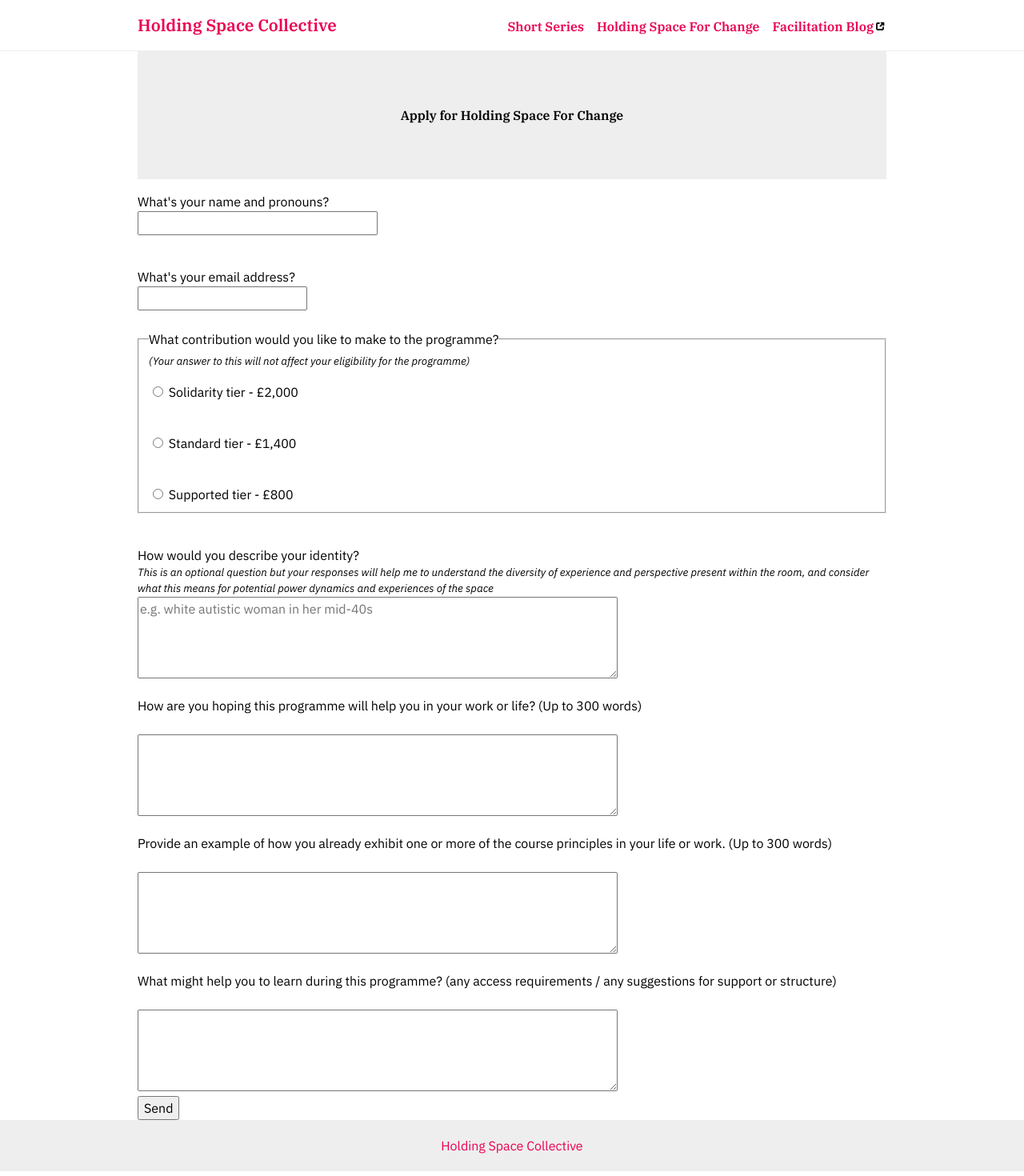
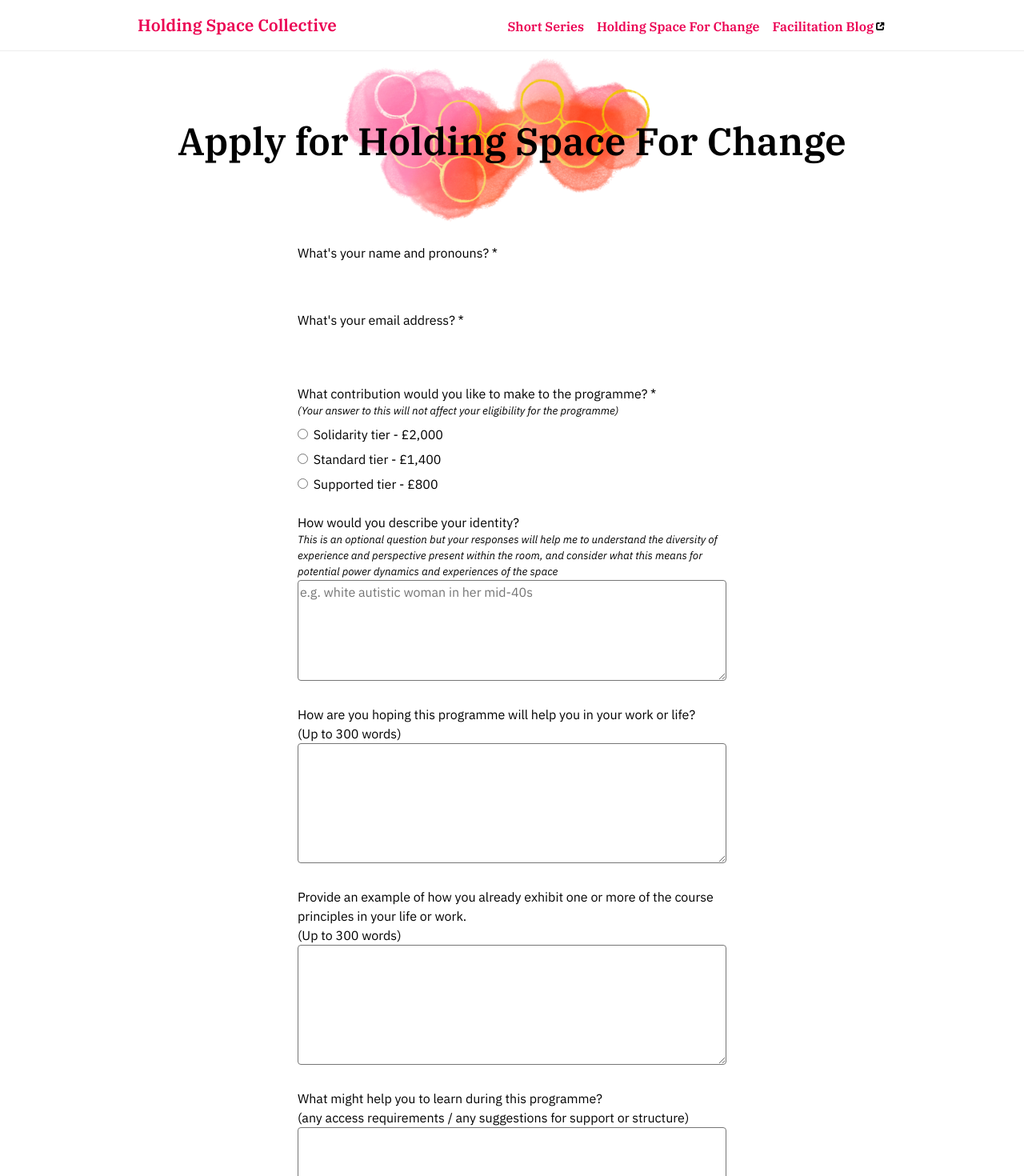
Before and after one commit to cookiewolf/holding-space, a SvelteKit app: page /holding-space-for-change/apply in a window 1280 px wide. Shown: the top 1470 px of the page at 80% size. Built offline with nearby package versions, Linux system fonts and the light colour scheme.

Commit message:
Improve styles in existing form

```diff
--- a/src/components/Footer.svelte
+++ b/src/components/Footer.svelte
@@ -14,7 +14,7 @@
 <style>
 	footer {
 		align-items: center;
-		background-color: #eeeeee;
+		background-color: var(--text);
 		display: flex;
 		justify-content: center;
 		margin-top: auto;
@@ -31,5 +31,7 @@
 
 	a {
 		text-decoration: none;
+		color: #ffffff;
+		font-family: PlexSerif, serif;
 	}
 </style>
--- a/src/routes/holding-space-for-change/apply/+page.svelte
+++ b/src/routes/holding-space-for-change/apply/+page.svelte
@@ -10,112 +10,173 @@
 		<form name="holding-space-for-change" method="POST" data-netlify="true" data-sveltekit-reload>
 			<input type="hidden" name="form-name" value="holding-space-for-change" />
 
+			<div class="question">
 				<label>
-				What's your name and pronouns?
-				<br />
-				<input type="text" name="name" />
+					What's your name and pronouns? *
+					<input type="text" name="name" required />
 				</label>
+			</div>
 
-			<br />
+			<div class="question">
+				<label
+					>What's your email address? *
+					<input type="email" name="email" required />
+				</label>
+			</div>
 
-			<label
-				>What's your email address?
-				<br />
-				<input type="email" name="email" />
-			</label>
-
-			<br />
-
+			<div class="question">
 				<fieldset aria-describedby="contribution-description">
-				<legend>What contribution would you like to make to the programme?</legend>
+					<legend>What contribution would you like to make to the programme? *</legend>
 					<Description id="contribution-description">
 						(Your answer to this will not affect your eligibility for the programme)
 					</Description>
 					<label>
-					<input type="radio" name="contribution" value="Solidarity2000" />
+						<input type="radio" name="contribution" value="Solidarity2000" required />
 						Solidarity tier - £2,000
 					</label>
-				<br />
 
 					<label>
-					<input type="radio" name="contribution" value="Standard1400" />
+						<input type="radio" name="contribution" value="Standard1400" required />
 						Standard tier - £1,400
 					</label>
-				<br />
 
 					<label>
-					<input type="radio" name="contribution" value="Supported800" />
+						<input type="radio" name="contribution" value="Supported800" required />
 						Supported tier - £800
 					</label>
 				</fieldset>
+			</div>
 
-			<br />
-
+			<div class="question">
 				<label for="your-identity"> How would you describe your identity? </label>
 				<Description id="identitity-description">
-				This is an optional question but your responses will help me to understand the diversity of
-				experience and perspective present within the room, and consider what this means for
+					This is an optional question but your responses will help me to understand the diversity
+					of experience and perspective present within the room, and consider what this means for
 					potential power dynamics and experiences of the space
 				</Description>
 				<textarea
-				rows="4"
+					rows="5"
 					id="your-identity"
 					name="your-identity"
 					aria-describedby="identitity-description"
 					placeholder="e.g. white autistic woman in her mid-40s"
 				></textarea>
-			<br />
+			</div>
 
+			<div class="question">
 				<label for="help-in-work-life">
-				How are you hoping this programme will help you in your work or life? (Up to 300 words)
+					How are you hoping this programme will help you in your work or life?<br />(Up to 300
+					words)
 				</label>
-			<br />
-			<textarea rows="4" id="help-in-work-life" name="help-in-work-life"></textarea>
-			<br />
+				<textarea rows="6" id="help-in-work-life" name="help-in-work-life"></textarea>
+			</div>
 
+			<div class="question">
 				<label for="course-principles">
 					Provide an example of how you already exhibit one or more of the course principles in your
-				life or work. (Up to 300 words)
+					life or work.<br />(Up to 300 words)
 				</label>
-			<br />
-			<textarea rows="4" id="course-principles" name="course-principles"></textarea>
-			<br />
+				<textarea rows="6" id="course-principles" name="course-principles"></textarea>
+			</div>
 
+			<div class="question">
 				<label for="access-requirements"
-				>What might help you to learn during this programme? (any access requirements / any
+					>What might help you to learn during this programme?<br />(any access requirements / any
 					suggestions for support or structure)</label
 				>
-			<br />
-			<textarea rows="4" id="access-requirements" name="access-requirements"></textarea>
-			<br />
+				<textarea rows="6" id="access-requirements" name="access-requirements"></textarea>
+			</div>
 
-			<button type="submit">Send</button>
+			<button type="submit">Apply</button>
 		</form>
 	</div>
 </main>
 
 <style>
 	.hero {
+		background-image: url('$lib/assets/orange.webp');
+		background-position: center;
+		background-repeat: no-repeat;
+		background-size: contain;
 		align-items: center;
-		background-color: #eeeeee;
 		display: flex;
-		height: 10rem;
+		font-size: 2rem;
+		height: 14rem;
 		justify-content: center;
 		width: 100%;
 	}
 
+	@media (min-width: 600px) {
+		.hero {
+			font-size: 3rem;
+		}
+	}
+
+	form {
+		background-color: var(--orange-light);
+		border-radius: var(--gutter-width);
+		display: flex;
+		flex-direction: column;
+		margin-block: var(--gutter-width);
+		margin: auto;
+		margin-bottom: 2rem;
+		max-width: 600px;
+		padding: 1rem var(--gutter-width);
+	}
+
+	.question {
+		margin-bottom: 1.5rem;
+	}
+
 	label {
-		margin-top: 1rem;
 		display: block;
 	}
 
-	input[type='text'] {
+	input[type='text'],
+	input[type='email'] {
+		border-radius: 4px;
+		border: 1px solid var(--text);
+		height: 2rem;
+		margin-top: 0.25rem;
+		max-width: 400px;
+		padding-inline: 0.5rem;
 		width: 100%;
-		max-width: 300px;
+	}
+
+	input[type='radio'],
+	input[type='email'] {
+		margin-left: 0;
+		accent-color: var(--pink);
+		margin-top: 0.75rem;
+	}
+
+	fieldset {
+		border: 0;
+		padding: 0;
 	}
 
 	textarea {
+		border-radius: 4px;
+		max-width: 600px;
 		width: 100%;
-		max-width: 600px;
+	}
+
+	button {
+		background: #ffffff;
+		border-radius: 4px;
+		border: 1px solid var(--text);
+		cursor: pointer;
+		font-size: 1.2rem;
+		outline: 2px solid transparent;
+		padding: 0.5rem 1rem;
+		margin-left: auto;
+	}
+
+	button:hover {
+		outline: 2px solid var(--pink);
+	}
+
+	:focus-visible {
+		outline: 3px solid var(--pink);
 	}
 </style>
```
Lines whose indentation alone changed are shown as unchanged.
